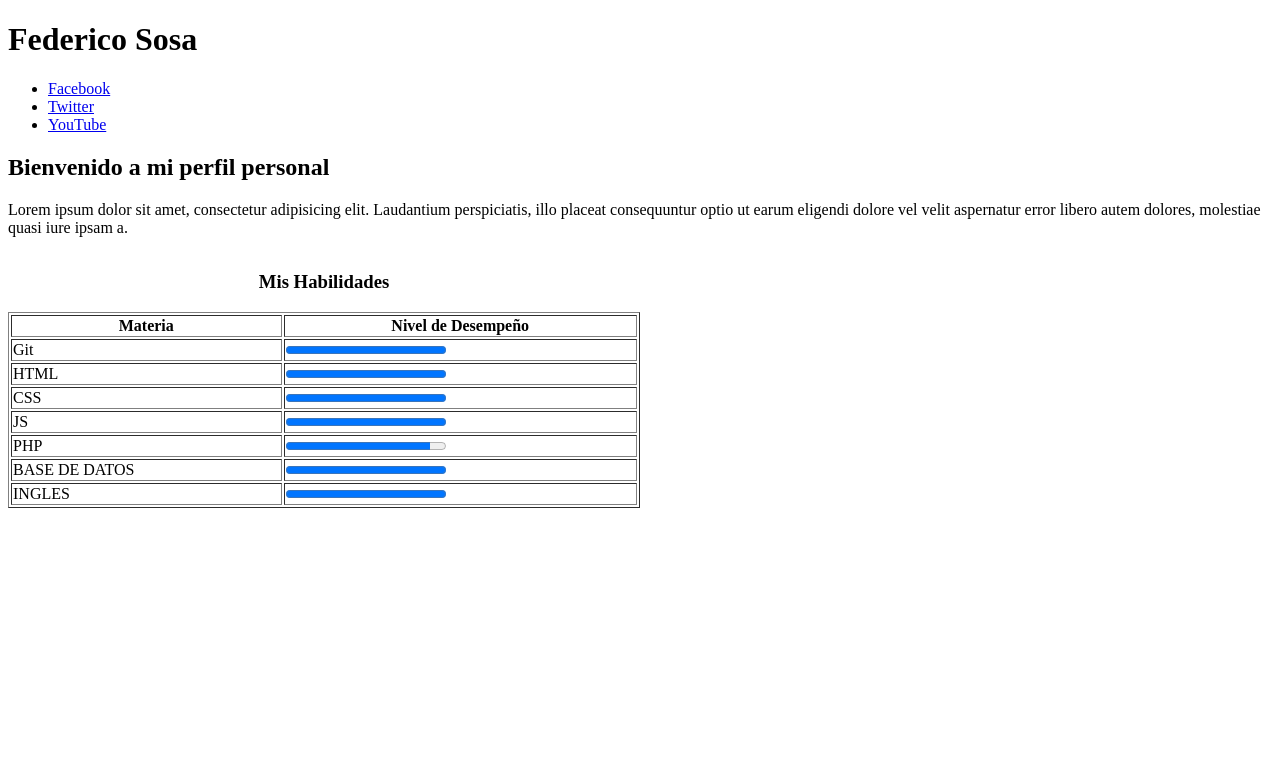
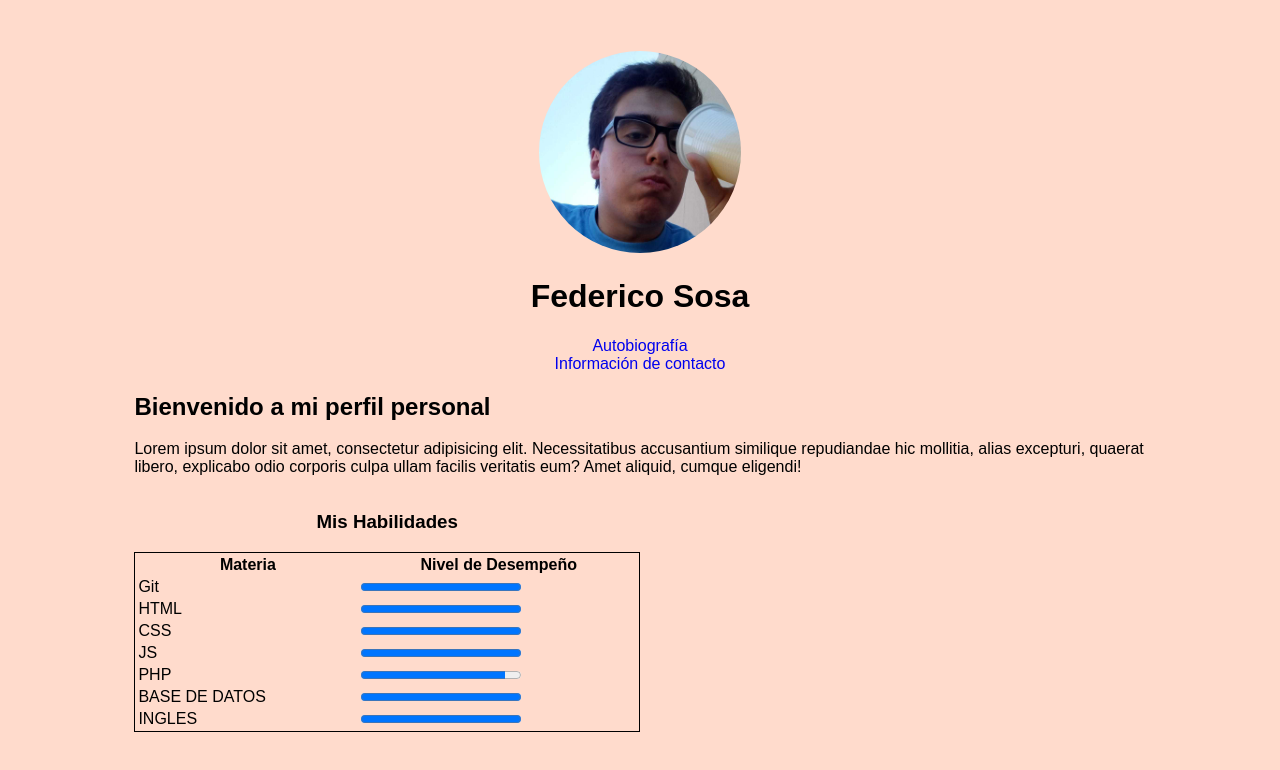
Before and after one commit to fdsosa/proyecto-cv, a plain HTML site: page index.html in a window 1280 px wide. Drawn offline with Linux system fonts and the light colour scheme.

Commit message:
Agregue estilo

```diff
--- a/index.html
+++ b/index.html
@@ -5,17 +5,21 @@
     <meta name="viewport" content="width=device-width, initial-scale=1.0">
     <meta http-equiv="X-UA-Compatible" content="ie=edge">
     <title>Mi web personal - Federico Sosa</title>
+    <link rel="stylesheet" href="style.css">
   </head>
   <body>
+    <div class="main">
+      <header>
+        <img class="pic" src="profile-pic.jpg" alt="Foto de Perfil">
         <h1>Federico Sosa</h1>
-  <ul>
-    <li><a href="facebook.com" target="_blank">Facebook</a></li>
-    <li><a href="https://twitter.com" target="_blank">Twitter</a></li>
-    <li><a href="https://youtube.com" target="_blank">YouTube</a></li>
+        <ul class="links">
+          <li><a href="facebook.com" target="_blank">Autobiografía</a></li>
+          <li><a href="https://twitter.com" target="_blank">Información de contacto</a></li>
         </ul>
+      </header>
       <h2>Bienvenido a mi perfil personal</h2>
-  <p>Lorem ipsum dolor sit amet, consectetur adipisicing elit. Laudantium perspiciatis, illo placeat consequuntur optio ut earum eligendi dolore vel velit aspernatur error libero autem dolores, molestiae quasi iure ipsam a.</p>
-  <table width="50%" border="1">
+      <p>Lorem ipsum dolor sit amet, consectetur adipisicing elit. Necessitatibus accusantium similique repudiandae hic mollitia, alias excepturi, quaerat libero, explicabo odio corporis culpa ullam facilis veritatis eum? Amet aliquid, cumque eligendi!</p>
+      <table>
         <caption>
           <h3>Mis Habilidades</h3>
         </caption>
@@ -57,5 +61,6 @@
           </tr>
         </tfoot>
       </table>
+    </div>
   </body>
 </html>
--- /dev/null
+++ b/style.css
@@ -0,0 +1,41 @@
+body{
+  background: #ffdbcc;
+  font-family: arial;
+}
+
+a{
+  text-decoration: none;
+}
+
+h1{
+  text-align: center;
+}
+
+.links{
+  list-style: none;
+}
+
+.main{
+  width: 80%;
+  margin: auto;
+}
+
+.main table{
+  width: 50%;
+  border: 1px solid;
+}
+
+header{
+  text-align: center;
+  margin-top: 5%;
+}
+
+.pic{
+  width: 20%;
+  margin: auto;
+  border-radius: 50%;
+}
+
+header ul{
+  padding: 0;
+}
```
Also changed, not shown: autobiografia.html (added, +12 -0 lines), contacto.html (added, +12 -0 lines), profile-pic.jpg (added). Lines whose indentation alone changed are shown as unchanged.
